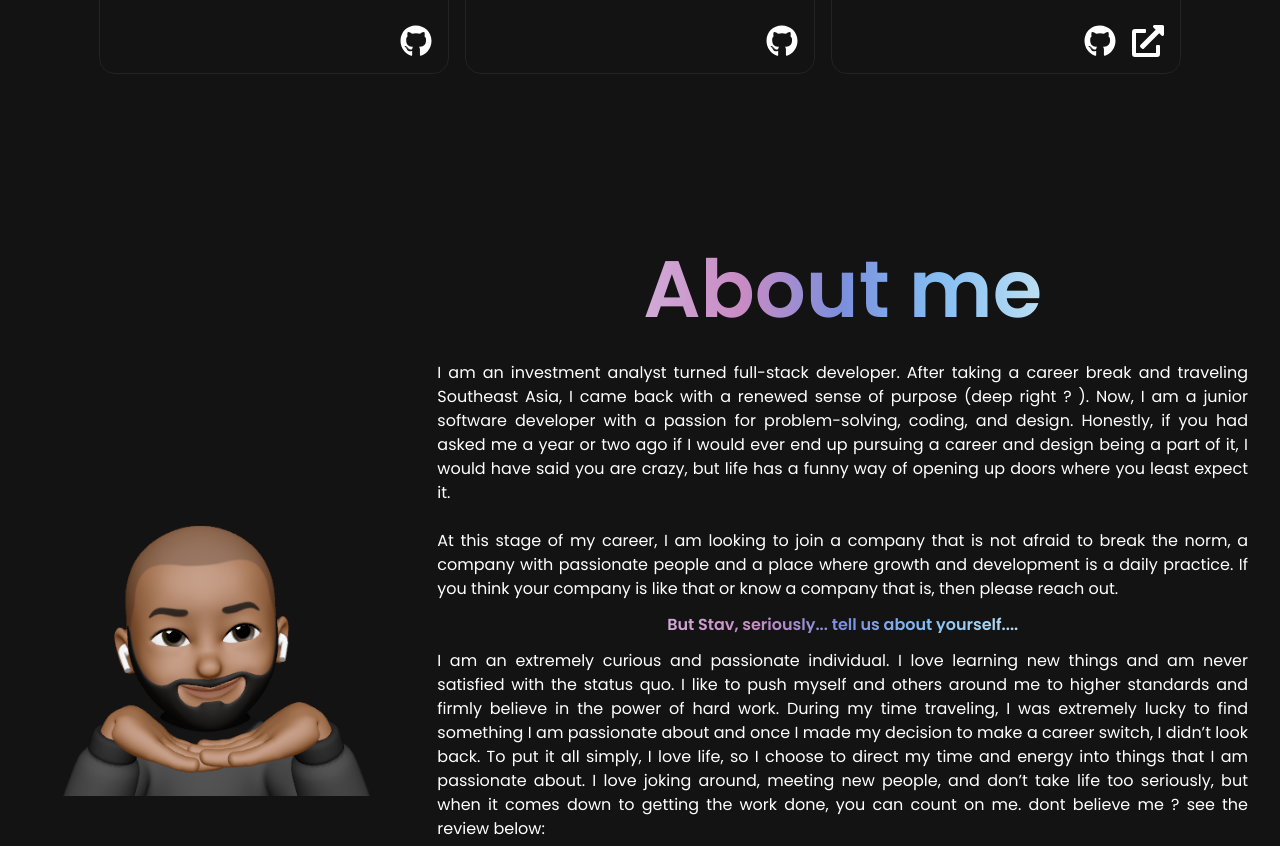
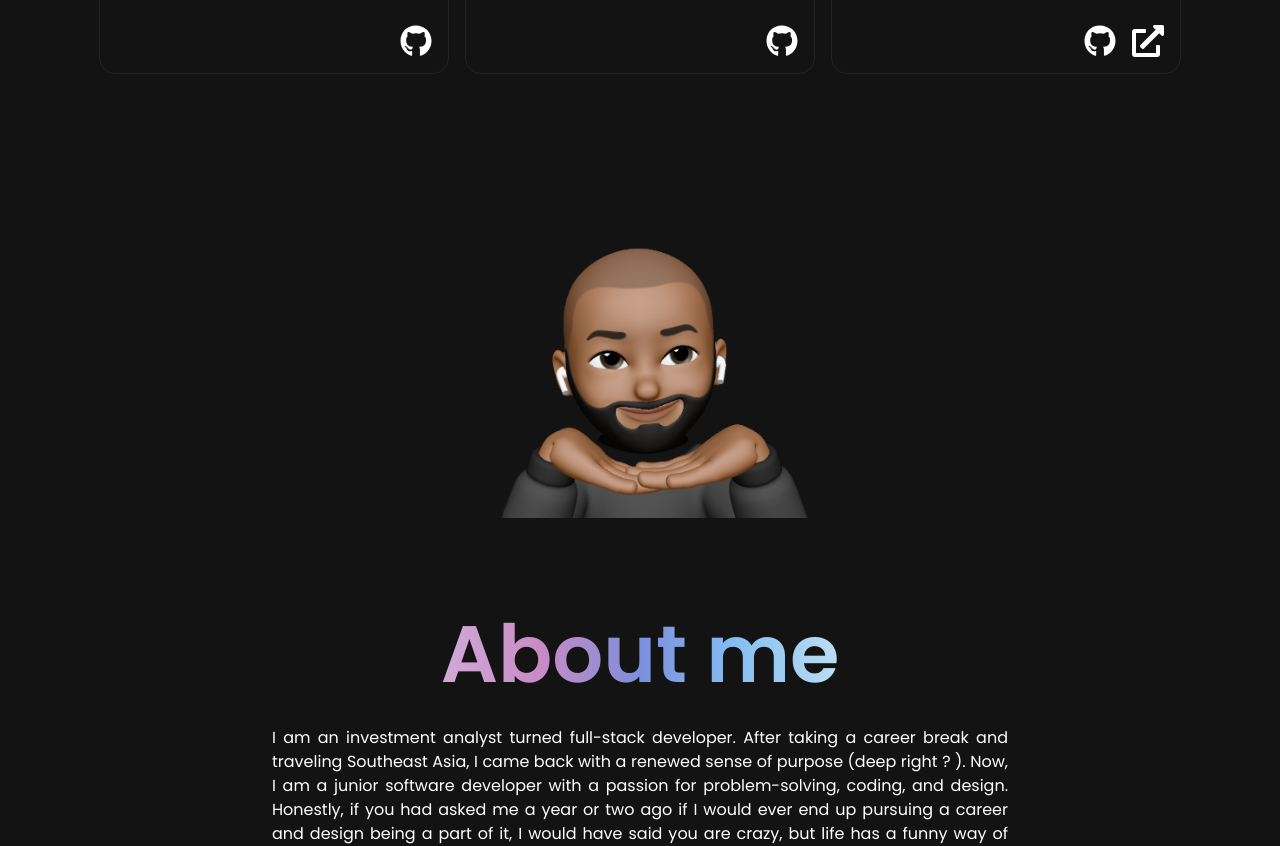
Before and after one commit to stevef24/Portfolio-project, a React (Vite) app: page / in a window 1280 px wide. Shown: the part 1480-2326 px from the top of the page. Built offline with nearby package versions, Linux system fonts and the light colour scheme; a web font is replaced by a local one.

Commit message:
changes to mobile layout

```diff
--- a/src/index.css
+++ b/src/index.css
@@ -160,7 +160,7 @@ nav {
 		align-items: center;
 		justify-content: center;
 		gap: 1.5rem;
-		background-color: rgba(19, 19, 19, 0.5);
+		background-color: rgba(15, 15, 15, 0.95);
 		backdrop-filter: blur(5px);
 		transition: 1s;
 		z-index: 10;
@@ -210,7 +210,7 @@ nav {
 
 .vertical-timeline-element-content {
 	background: #232323;
-	width: 400px;
+	width: 375px;
 }
 
 .vertical-timeline-element-content p {
--- a/src/pages/about.css
+++ b/src/pages/about.css
@@ -7,11 +7,13 @@
 	height: 100%;
 	max-width: 100%;
 	padding-top: 1rem;
-	flex-wrap: wrap-reverse;
+	flex-direction: column;
+	margin: 0 auto;
 }
 
 .divider {
-	width: 375px;
+	max-width: 800px;
+	min-width: 375px;
 	display: flex;
 	height: 100%;
 	justify-content: center;
```
